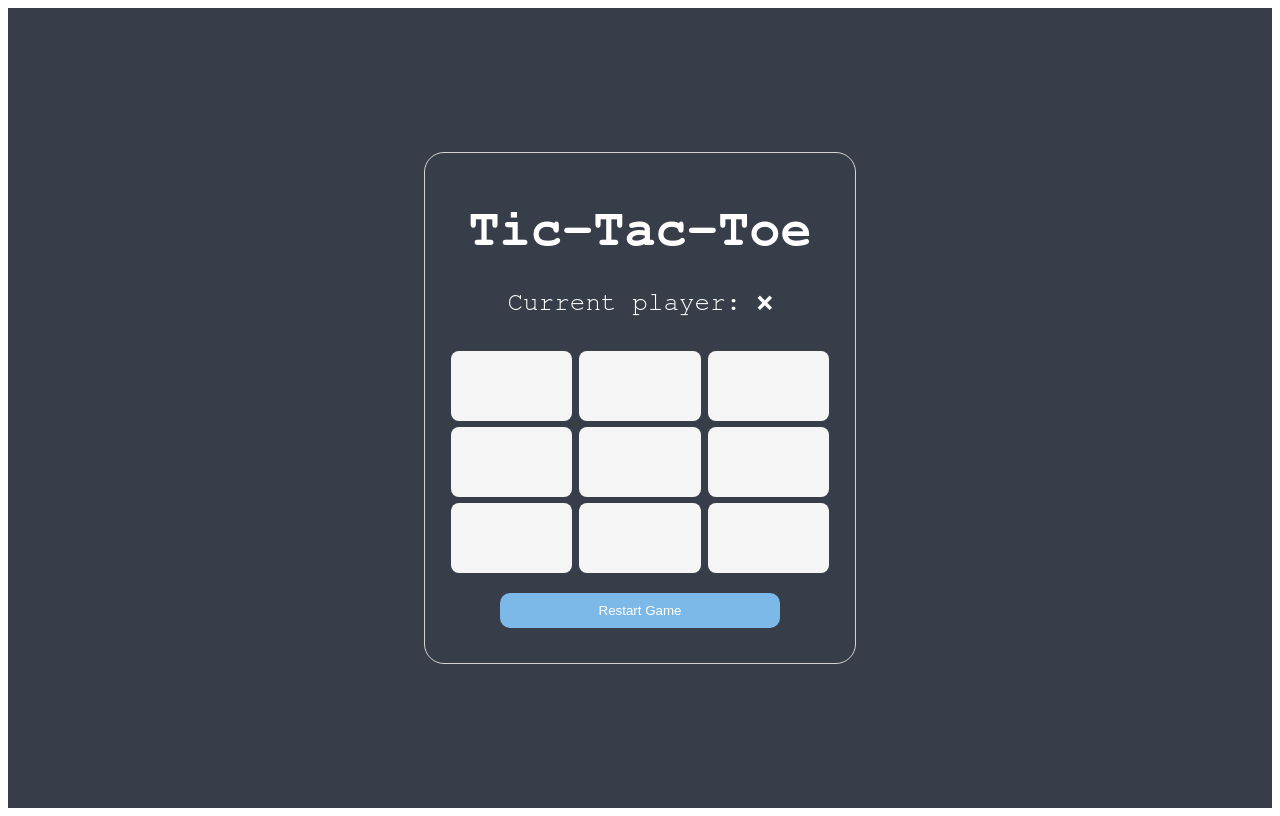
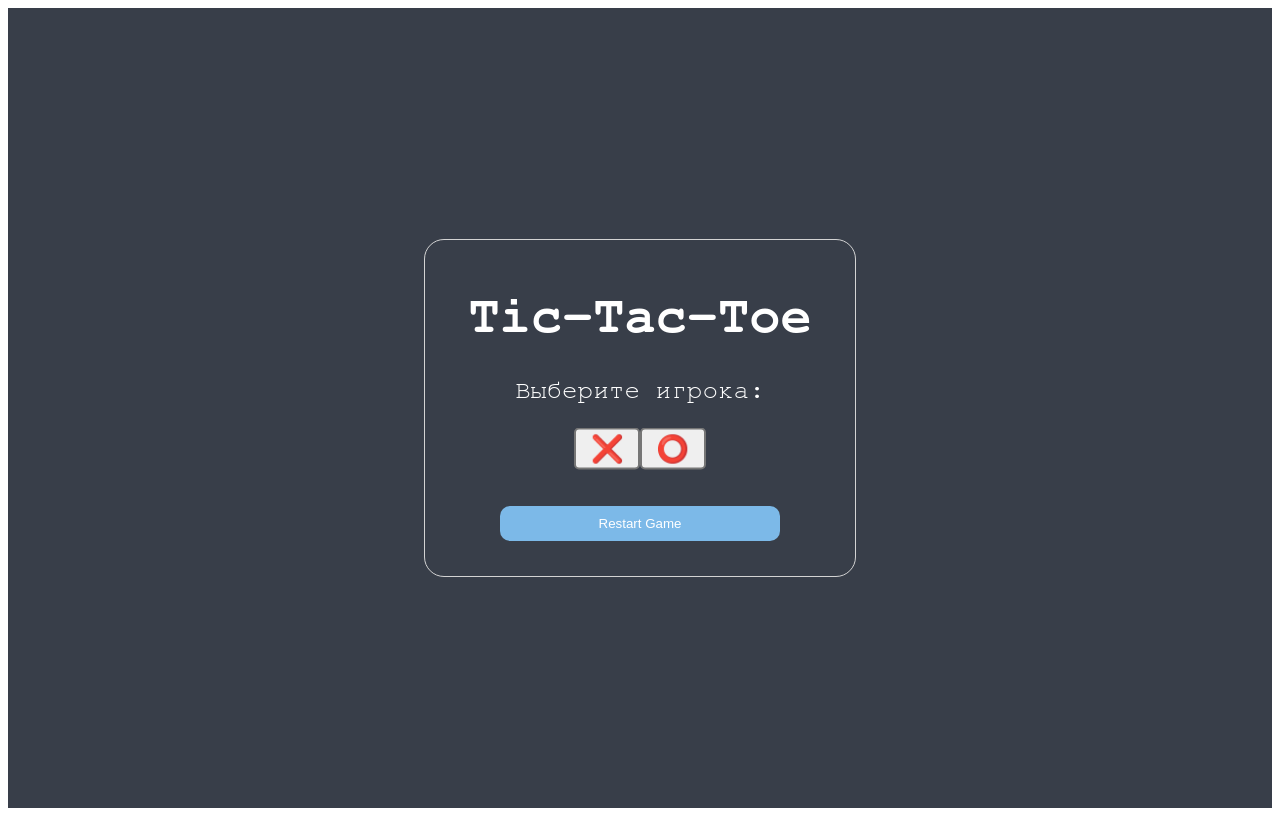
Before and after one commit to monokkai/Tic-Tac-Toe, a React (Create React App) app: page / in a window 1280 px wide. Built offline with nearby package versions, Linux system fonts and the light colour scheme.

Commit message:
Added switching between X and O. Do the Registration

```diff
--- a/src/components/Quarter.jsx
+++ b/src/components/Quarter.jsx
@@ -28,11 +28,12 @@ const QuarterSquare = ({ children }) => {
 const Quarter = () => {
   const [board, setBoard] = useState(Array(9).fill(null));
   //Всегда начинают ❌ поэтому изначально они будут ходить
-  const [player, setPlayer] = useState("❌");
+  const [player, setPlayer] = useState(null);
   const [winner, setWinner] = useState(null);
   const [isDraw, setIsDraw] = useState(false);
 
   //На сайте у них было расписано как они определяют эти поля для выигрыша
+  //Сам массив в комбинациях этих ❌ ⭕️
   const checkWinner = (board) => {
     const winPatterns = [
       [0, 1, 2],
@@ -45,6 +46,7 @@ const Quarter = () => {
       [2, 4, 6],
     ];
 
+    //React показал этот фрагмент кода для определения победителя
     for (let pattern of winPatterns) {
       const [a, b, c] = pattern;
       if (board[a] && board[a] === board[b] && board[a] === board[c]) {
@@ -55,9 +57,14 @@ const Quarter = () => {
   };
 
   const handleCellClick = (index) => {
-    if (board[index] || winner) return;
+    // Проверка на занятость клетки
+    if (board[index] || winner) {
+      return;
+    }
 
+    // Сделал как вы показывали через ... что бы сохранить шаблон старых клеток
     const newBoard = [...board];
+    // По индексу кидаем игрока на поле
     newBoard[index] = player;
     setBoard(newBoard);
 
@@ -65,6 +72,7 @@ const Quarter = () => {
     if (newWinner) {
       setWinner(newWinner);
     } else if (newBoard.every((cell) => cell !== null)) {
+      // Если все поля есть но значит они 100% не null
       setIsDraw(true);
     } else {
       setPlayer(player === "❌" ? "⭕️" : "❌");
@@ -73,7 +81,7 @@ const Quarter = () => {
 
   const restartGame = () => {
     setBoard(Array(9).fill(""));
-    setPlayer("❌");
+    setPlayer(null);
     setWinner(null);
     setIsDraw(false);
   };
@@ -82,10 +90,30 @@ const Quarter = () => {
     <QuarterSquare>
       <div>
         <h1>Tic-Tac-Toe</h1>
-        <p>Current player: {player}</p>
-        <Field board={board} handleCellClick={handleCellClick} />
-        {winner && <p>Winner: {winner}</p>}
-        {isDraw && <p>It's a draw!</p>}
+        {!player && (
+          <div>
+            <p>Выберите игрока:</p>
+            <div
+              style={{
+                scale: 2,
+                marginBottom: "40px",
+                gap: 6,
+                cursor: "pointer",
+              }}
+            >
+              <button onClick={() => setPlayer("❌")}>❌</button>
+              <button onClick={() => setPlayer("⭕️")}>⭕️</button>
+            </div>
+          </div>
+        )}
+        {player && (
+          <div>
+            <p>Current player: {player}</p>
+            <Field board={board} handleCellClick={handleCellClick} />
+            {winner && <p>Winner: {winner}</p>}
+            {isDraw && <p>It's a draw!</p>}
+          </div>
+        )}
       </div>
       <FinalizeButton onClick={restartGame} />
     </QuarterSquare>
```
